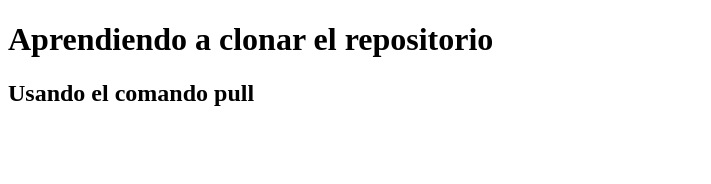
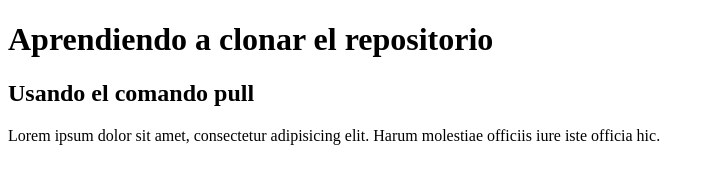
Before and after one commit to daniyamarte/git_pull_1, a plain HTML site: page index.html in a window 1280 px wide. Shown: the whole page, without its empty margins (0-711 px from the left). Drawn offline with Linux system fonts and the light colour scheme.

Commit message:
Se agrego un parrafo al archivo index

```diff
--- a/index.html
+++ b/index.html
@@ -8,5 +8,6 @@
 <body>
     <h1>Aprendiendo a clonar el repositorio</h1>
     <h2>Usando el comando pull</h2>
+    <p>Lorem ipsum dolor sit amet, consectetur adipisicing elit. Harum molestiae officiis iure iste officia hic.</p>
 </body>
 </html>
```
